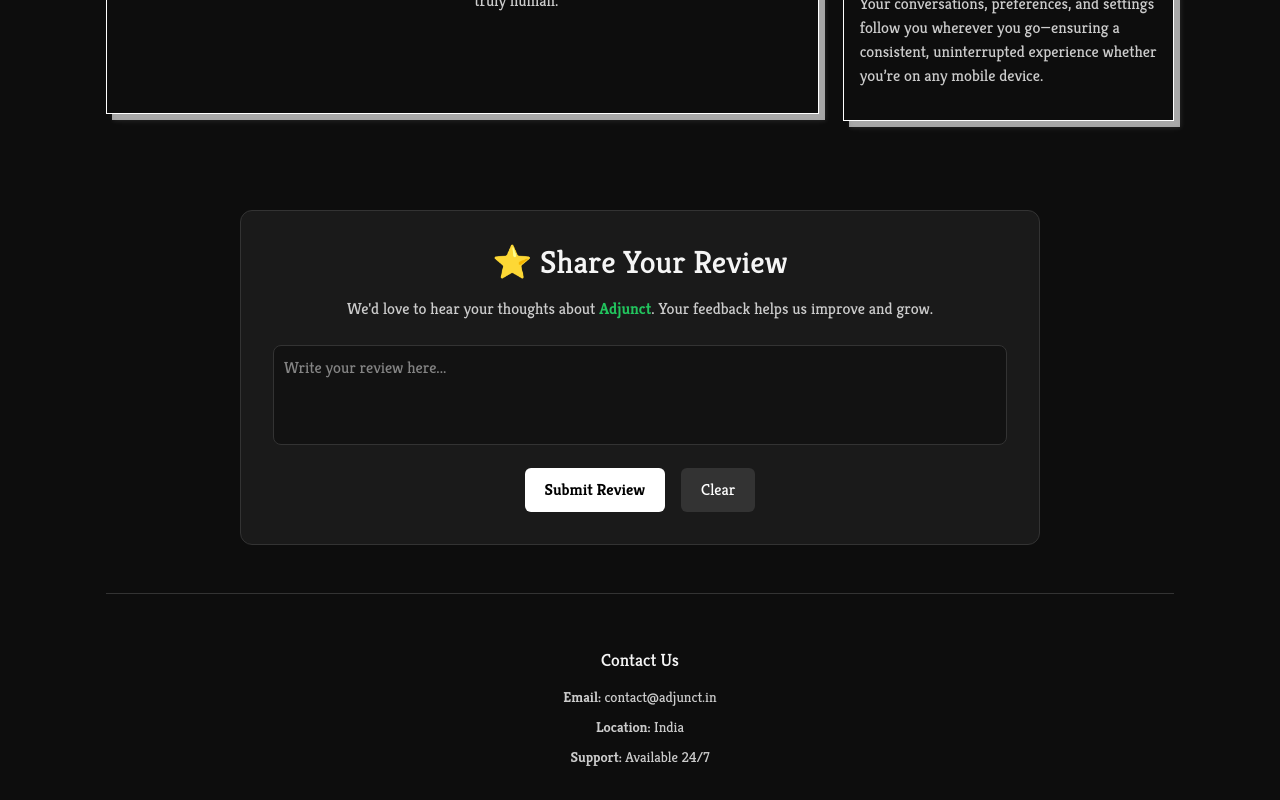
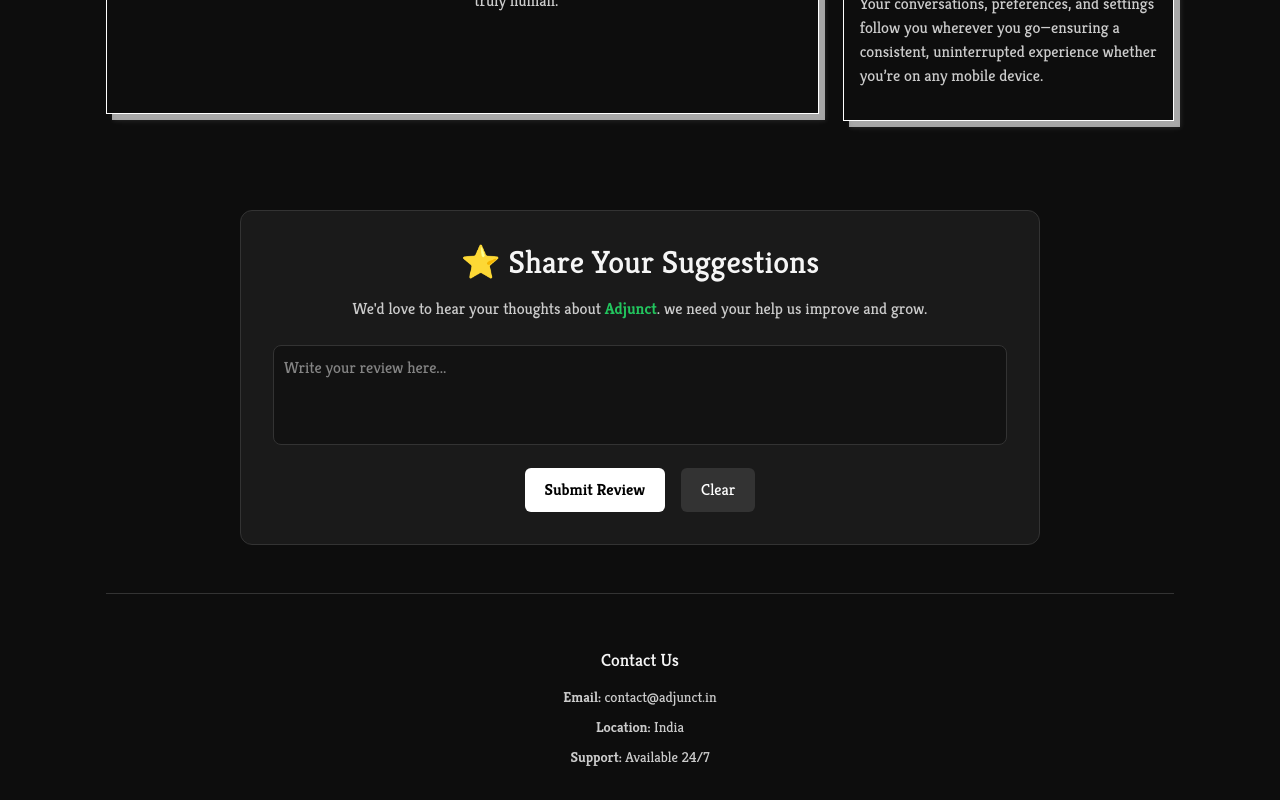
Before and after one commit to saikirandamerla/website-for-download, a React (Vite) app in the folder websitefordownload/: page / in a window 1280 px wide. Shown: the part 1998-2798 px from the top of the page. Built offline with nearby package versions, Linux system fonts and the light colour scheme; the HTML template or start-up script is replaced by a standard one.

Commit message:
update review section text for clarity and adjust positioning for better layout

```diff
--- a/websitefordownload/src/App.jsx
+++ b/websitefordownload/src/App.jsx
@@ -1160,11 +1160,11 @@ setReviewData({review: '', });
   }}
 >
   <h2 style={{ color: "#f5f5f5", fontSize: "2rem", marginBottom: "1rem" }}>
-    ⭐ Share Your Review
+    ⭐ Share Your Suggestions
   </h2>
   <p style={{ color: "#ccc", marginBottom: "1.5rem" }}>
     We'd love to hear your thoughts about <strong style={{ color: "#22c55e" }}>Adjunct</strong>.
-    Your feedback helps us improve and grow.
+    we need your help us improve and grow.
   </p>
 
   <form onSubmit={(e) => { e.preventDefault(); alert("Thank you for your review!"); }}>
@@ -1249,7 +1249,7 @@ setReviewData({review: '', });
                 position: "absolute",
                 left: "50%",
                 top: isMobileView ? "13%" : "75%",
-                transform: isMobileView ? "translate(-50%, -50%)" : "translate(-50%, -265%)" ,
+                transform: isMobileView ? "translate(-50%, -50%)" : "translate(-50%, -325%)" ,
               }}
               onClick={(e) => e.stopPropagation()}
             >
```
